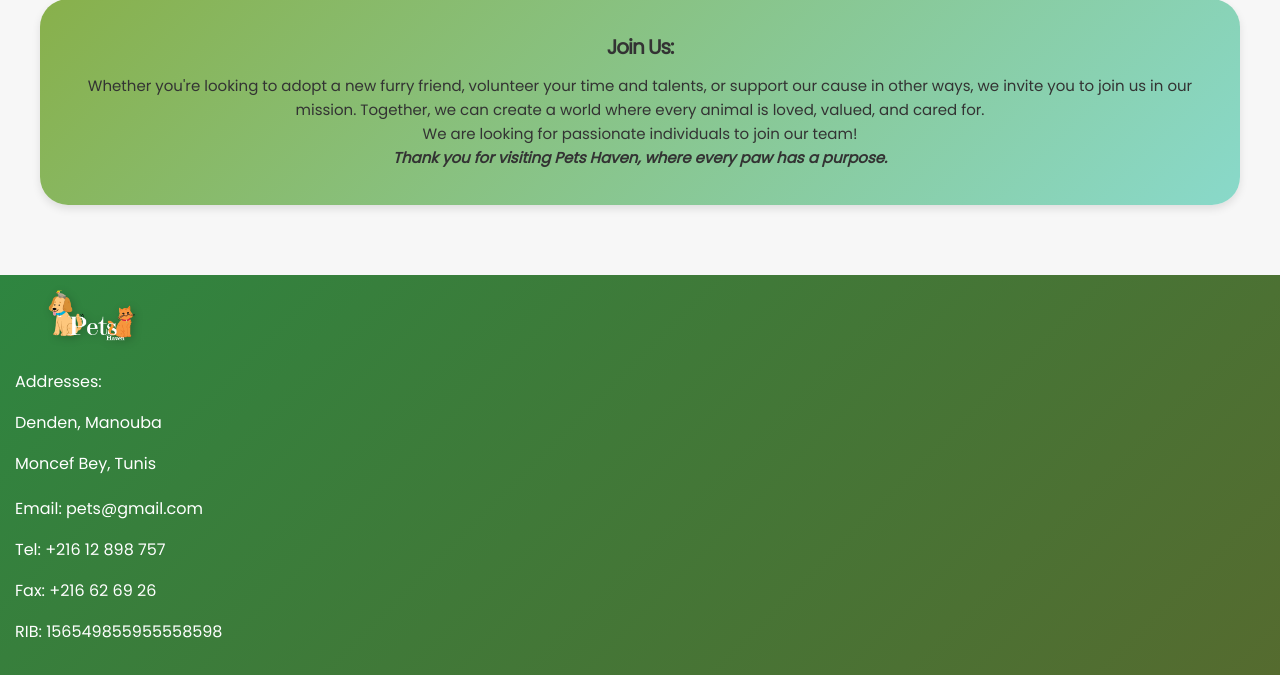
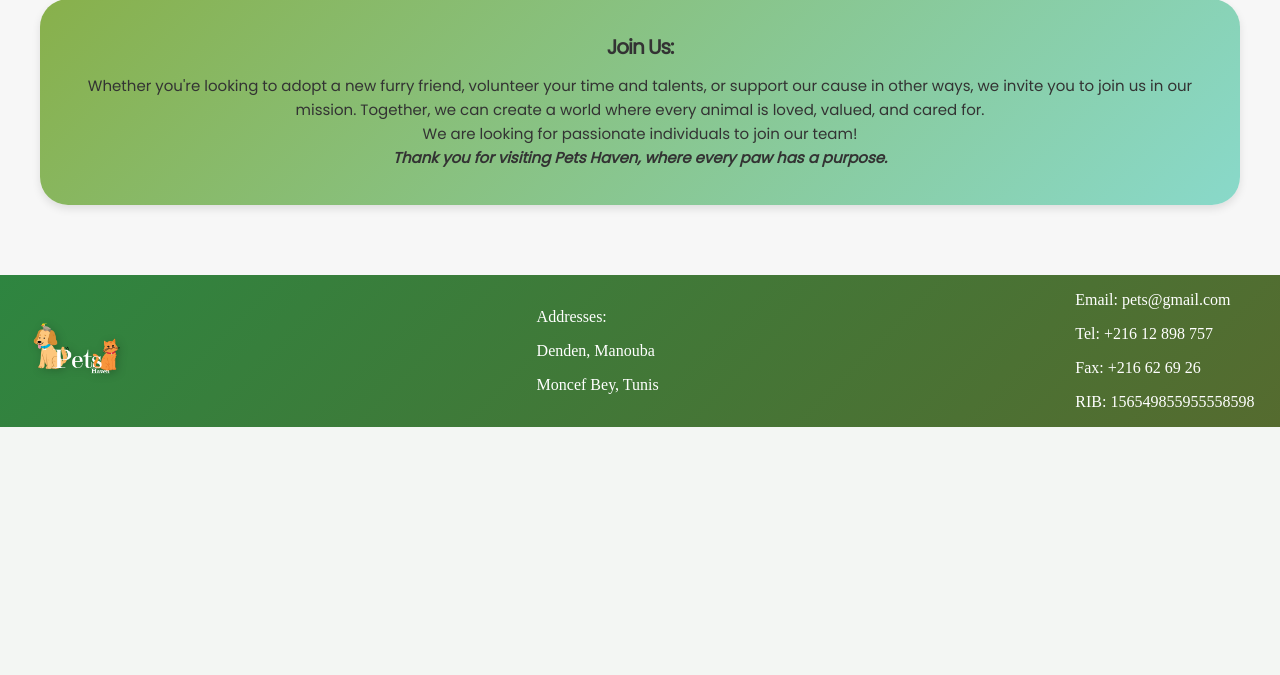
Before and after one commit to Raed-Bourouis/Pets-Projet-Web, a PHP site: page /AboutUs.html in a window 1280 px wide. Shown: the part 2766-3441 px from the top of the page. After the commit the page ends 3193 px from the top, so only its background shows below. Run offline with PHP 8.4, Linux system fonts and the light colour scheme.

Commit message:
Update AboutUsStyle.css

```diff
--- a/AboutUsStyle.css
+++ b/AboutUsStyle.css
@@ -309,17 +309,20 @@ margin-bottom: 10px;
 font-size: 15px;
 }
 
-/* Footer styles */
-footer {
-    background: linear-gradient(135deg, #2E8540, #556B2F);
-    padding: 15px;
+/*footer*/
+footer{
+    background: linear-gradient(135deg, #2E8540, #556B2F) ;
+    display: flex;
+    flex-flow: row wrap;
+    justify-content:space-between;
+    font-family: "Kavivanar";
     color: #fff;
+    align-items: center;
+
 }
 
-footer div {
-    margin-bottom: 20px;
+footer div:nth-child(3){
+    padding-right: 2vw;
 }
 
-footer div:last-child {
-    margin-bottom: 0;
-}
+/*----------------------------*/
```
